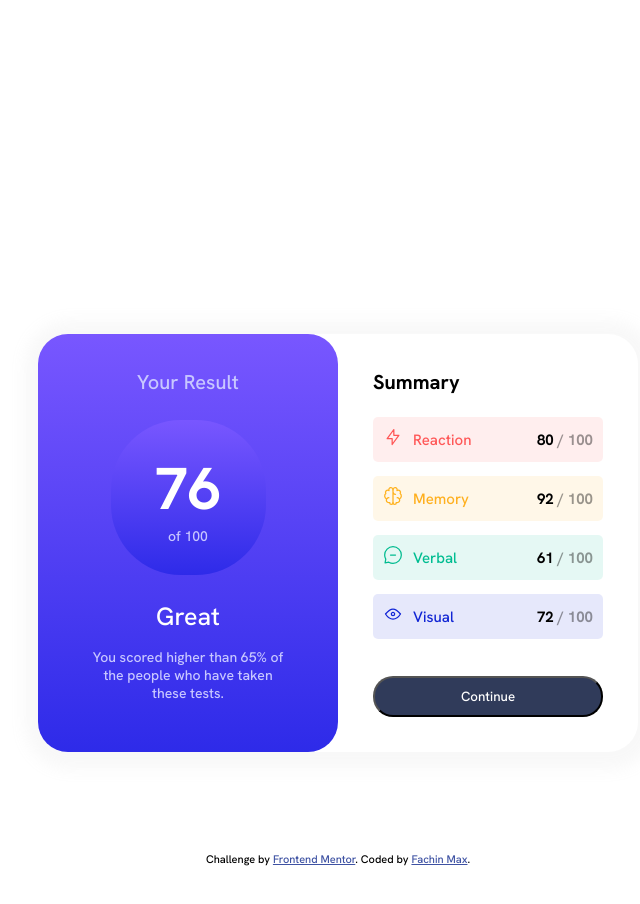
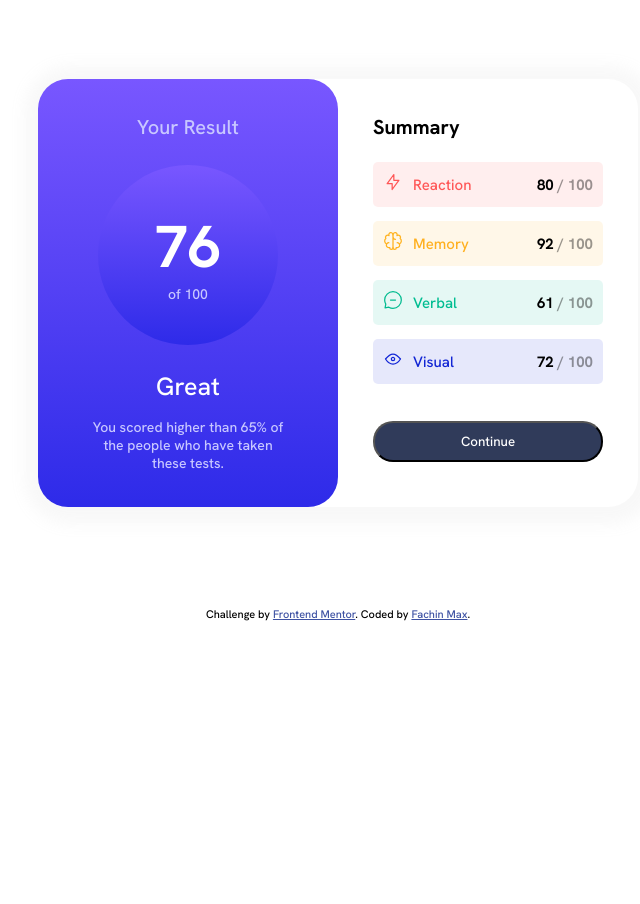
Before and after one commit to fachinmax/result_summary, a plain HTML site: page index.html in a window 1280 px wide. Shown: the whole page, without its empty margins (302-942 px from the left). After the commit the page ends 800 px from the top, so only its background shows below. Drawn offline with Linux system fonts and the light colour scheme.

Commit message:
modified the numeric result and change the height of body element

```diff
--- a/styles/style.css
+++ b/styles/style.css
@@ -22,7 +22,7 @@ body {
     display: flex;
     flex-direction: column;
     justify-content: center;
-    height: 1200px;
+    height: 700px;
     align-items: center;
 }
 
@@ -144,8 +144,9 @@ button {
     justify-content: center;
     flex-direction: column;
     background-image: linear-gradient(hsl(252, 100%, 67%), hsl(241, 81%, 54%));
-    border-radius: 70px;
-    width: 155px;
+    border-radius: 50%;
+    height: 180px;
+    width: 180px;
     padding: 30px;
     margin: 25px 0 10px 0;
 }
```
